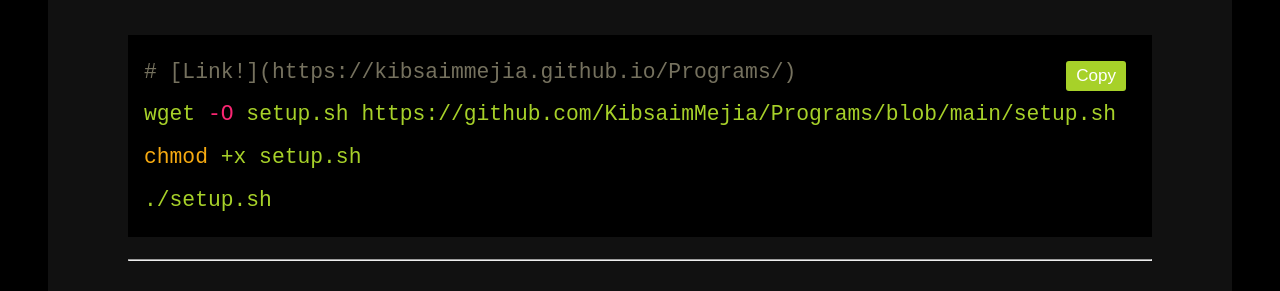
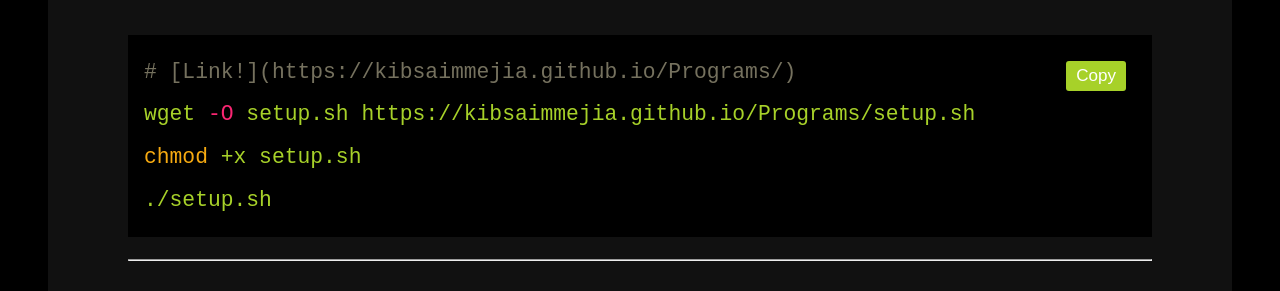
Before and after one commit to KibsaimMejia/Programs, a Jekyll site: the page built from index.md, in a window 1280 px wide. Shown: the part 665-956 px from the top of the page. Built offline with Jekyll 4.4.1, drawn with Linux system fonts in a browser that asks for light colours; some of the changed lines change nothing that is shown.

Commit message:
Update index.md

````diff
--- a/index.md
+++ b/index.md
@@ -12,7 +12,7 @@
 
 ``` bash
 # [Link!](https://kibsaimmejia.github.io/Programs/)
-wget -O setup.sh https://github.com/KibsaimMejia/Programs/blob/main/setup.sh
+wget -O setup.sh https://kibsaimmejia.github.io/Programs/setup.sh
 chmod +x setup.sh
 ./setup.sh
 ```
````
